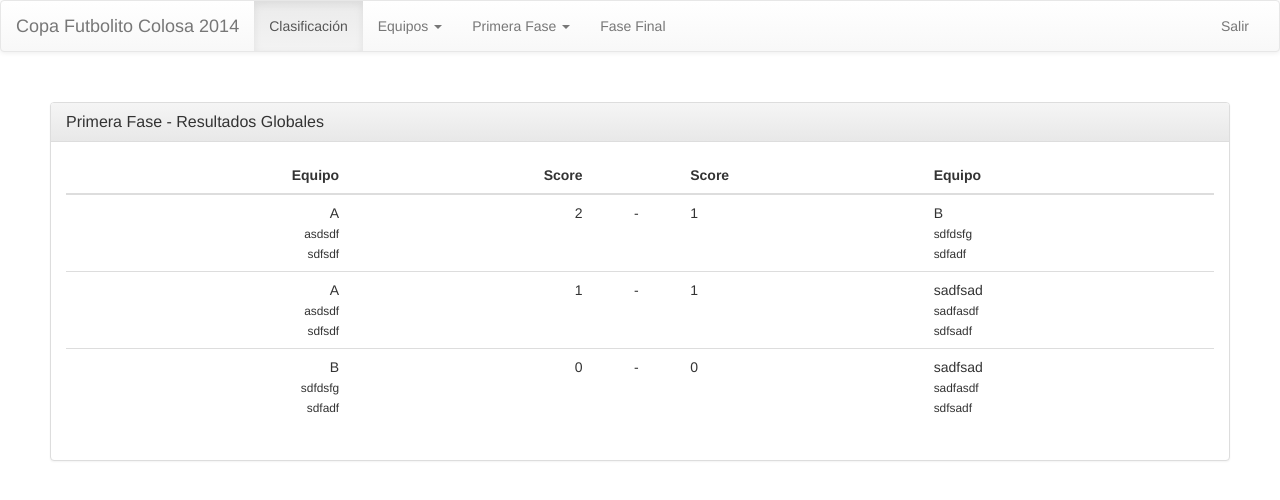
After one commit to duhnnie/Futbolito, a CodeIgniter app: page /stages/globalresults in a window 1280 px wide. The commit adds this page. Shown: the top 500 px of the page. Run offline with CodeIgniter, Linux system fonts and the light colour scheme; data comes from the database, SQL or seed files in the repository.

Commit message:
asdfasdfasdfs

```diff
--- a/application/controllers/stages.php
+++ b/application/controllers/stages.php
@@ -46,6 +46,20 @@ class Stages extends MY_Controller
 		$datos = array();
 		$datos["scores"] = $this->Score_m->getByTeam($id);
 		$this->cargarPagina("score", $datos);
+	}
+
+	public function gameResults() {
+		$this->titulo .= " - Resultado de partidos";
+		$this->load->model("Game_m");
+		$datos["result"] = $this->Game_m->getResults();
+		$this->cargarPagina("game_results", $datos);
+	}
+
+	public function globalResults() {
+		$this->titulo .= " - Resultados Globales";
+		$this->load->model("Match_m");
+		$datos["result"] = $this->Match_m->getResults();
+		$this->cargarPagina("global_results", $datos);
 	}
 
 // 	public function pagina()
--- a/application/models/equipo_m.php
+++ b/application/models/equipo_m.php
@@ -21,7 +21,7 @@ class Equipo_m extends MY_Model
 
 	public function getQualifies()
 	{
-		$query = $this->db->query("SELECT *, (SELECT COUNT(*) from team_match t4 where t4.id_team_1 = t1.id OR t4.id_team_2 = t1.id) as EJ, 	(SELECT COUNT(*) from team_match t4 where (t4.id_team_1 = t1.id AND t4.team_1_score > t4.team_2_score) OR (t4.id_team_2 = t1.id AND t4.team_2_score > t4.team_1_score)) as EG,	(SELECT COALESCE(SUM(t2.team_1_score), 0) from team_match t2 where t2.id_team_1 = t1.id) + (SELECT COALESCE(SUM(t3.team_2_score), 0) from team_match t3 where t3.id_team_2 = t1.id) as JG,	(SELECT SUM(score) from score t5 where t5.id_team = t1.id) as GF,	(SELECT SUM(score) from score t6 inner join game t7 on t6.id_game = t7.id inner join team_match t8 on t8.id = t7.id_match where (t8.id_team_1 = t1.id OR t8.id_team_2 = t1.id) AND (t6.id_team != t1.id)) as GC	from team t1 ", FALSE);
+		$query = $this->db->query("SELECT *, (SELECT count(*) FROM `team_match` ta where COALESCE((select COUNT(*) from score tx inner join game  ty on tx.id_game = ty.id where tx.open = 1 and ty.id_match = ta.id group by ty.id_match), 0) = 0 and (ta.id_team_1 = t1.id || ta.id_team_2 = t1.id)) as EJ,    (SELECT COUNT(*) from team_match t4 where (t4.id_team_1 = t1.id AND t4.team_1_score > t4.team_2_score) OR (t4.id_team_2 = t1.id AND t4.team_2_score > t4.team_1_score)) as EG, (SELECT count(*) FROM `team_match` ta where COALESCE((select COUNT(*) from score tx inner join game  ty on tx.id_game = ty.id where tx.open = 1 and ty.id_match = ta.id and tx.id_team = t1.id group by ty.id_match), 0) = 0) as JJ, (SELECT COALESCE(SUM(t2.team_1_score), 0) from team_match t2 where t2.id_team_1 = t1.id) + (SELECT COALESCE(SUM(t3.team_2_score), 0) from team_match t3 where t3.id_team_2 = t1.id) as JG,  COALESCE((SELECT SUM(score) from score t5 where t5.id_team = t1.id),0) as GF, COALESCE((SELECT SUM(score) from score t6 inner join game t7 on t6.id_game = t7.id inner join team_match t8 on t8.id = t7.id_match where (t8.id_team_1 = t1.id OR t8.id_team_2 = t1.id) AND (t6.id_team != t1.id)), 0) as GC from team t1", FALSE);
 		return $query->result();
 	}
 
--- a/application/models/game_m.php
+++ b/application/models/game_m.php
@@ -13,6 +13,11 @@ class Game_m extends MY_Model
 		$this->db->from("game");
 		$query = $this->db->get();
 		//die($this->db->last_query());
+		return $query->result();
+	}
+
+	public function getResults() {
+		$query = $this->db->query("select  t1.id_game as id_game, t3.name as team_1, t1.score as team_1_score, t4.name as team_2, t2.score as team_2_score from score t1 inner join score t2 on t1.id_game = t2.id_game inner join team t3 on t1.id_team = t3.id inner join team t4 on t2.id_team = t4.id where t1.open = 0 AND t2.open = 0 AND t1.id_team != t2.id_team group by t1.id_game order by t1.id_game ", FALSE);
 		return $query->result();
 	}
 
--- a/application/models/match_m.php
+++ b/application/models/match_m.php
@@ -27,6 +27,17 @@ class Match_m extends MY_Model
 		$query = $this->db->get();
 		//die($this->db->last_query());
 		return $query->result()[0];
+	}
+
+	public function getResults()
+	{
+		$this->db->select("t2.name as team_1, t2.member_1 as team_1_member_1, t2.member_2 as team_1_member_2, t3.name as team_2, t3.member_1 as team_2_member_1, t3.member_2 as team_2_member_2, t1.team_1_score, t1.team_2_score");
+		$this->db->from("team_match t1");
+		$this->db->join("team t2", "t2.id = t1.id_team_1");
+		$this->db->join("team t3", "t3.id = t1.id_team_2");
+		$this->db->order_by("t1.id asc");
+		$query = $this->db->get();
+		return $query->result();
 	}
 
 	// public function getABC($inicial)
--- /dev/null
+++ b/application/views/contenido/global_results.php
@@ -0,0 +1,35 @@
+<?php $results = $datos["result"];?>
+<table class="table">
+    <thead>
+        <tr>
+            <th style="text-align: right">Equipo</th>
+            <th style="text-align: right">Score</th>
+            <th style="text-align: center"></th>
+            <th style="text-align: left">Score</th>
+            <th style="text-align: left">Equipo</th>
+        </tr>
+    </thead>
+    <tbody>
+        <?php for($i = 0; $i < count($results); $i++):?>
+        <tr>
+            <td style="text-align: right">
+                <?php echo $results[$i]->team_1?>
+                <small>
+                    <br/><?php echo $results[$i]->team_1_member_1?>
+                    <br/><?php echo $results[$i]->team_1_member_2?>
+                </small>
+            </td>
+            <td style="text-align: right"><?php echo $results[$i]->team_1_score?></td>
+            <td style="text-align: center">-</td>
+            <td style="text-align: left"><?php echo $results[$i]->team_2_score?></td>
+            <td style="text-align: left">
+                <?php echo $results[$i]->team_2?>
+                <small>
+                    <br/><?php echo $results[$i]->team_2_member_1?>
+                    <br/><?php echo $results[$i]->team_2_member_2?>
+                </small>
+            </td>
+        </tr>
+        <?php endfor;?>
+    </tbody>
+</table>
--- a/application/views/contenido/home.php
+++ b/application/views/contenido/home.php
@@ -8,6 +8,7 @@
 			<th title="Encuentros Jugados">EJ</th>
 			<th title="Encuentros Ganados">EG</th>
 			<th title="Encuentros Perdidos">EP</th>
+			<th title="Partidos Jugados">PJ</th>
 			<th title="Partidos Ganados">PG</th>
 			<th title="Partidos Perdidos">PP</th>
 			<th title="Goles a favor">GF</th>
@@ -24,8 +25,9 @@
 				<td><?php echo $datos[$i]->EJ; ?></td>
 				<td><?php echo $datos[$i]->EG; ?></td>
 				<td><?php echo $datos[$i]->EJ - $datos[$i]->EG; ?></td>
+				<td><?php echo $datos[$i]->JJ; ?></td>
 				<td><?php echo $datos[$i]->JG; ?></td>
-				<td>-</td>
+				<td><?php echo $datos[$i]->JJ - $datos[$i]->JG; ?></td>
 				<td><?php echo $datos[$i]->GF; ?></td>
 				<td><?php echo $datos[$i]->GC; ?></td>
 				<td><?php echo $datos[$i]->GF - $datos[$i]->GC; ?></td>
--- a/application/views/nav.php
+++ b/application/views/nav.php
@@ -31,6 +31,9 @@
             <?php for($i = 0; $i < count($equipos); $i++):?>
             <li><a href="<?php echo site_url("stages/".$equipos[$i]->id) ?>"><?php echo $equipos[$i]->name ?></a></li>
             <?php endfor; ?>
+            <li class="divider"></li>
+            <li><a href="<?php echo site_url('stages/globalresults'); ?>">Resultados Globales</a></li>
+            <li><a href="<?php echo site_url('stages/gameresults'); ?>">Resultado de Partidos</a></li>
           </ul>
         </li>
         <li><a href="<?php echo site_url('stages/first'); ?>">Fase Final</a></li>
```
Also changed, not shown: application/views/contenido/game_results.php (added, +23 -0 lines).
